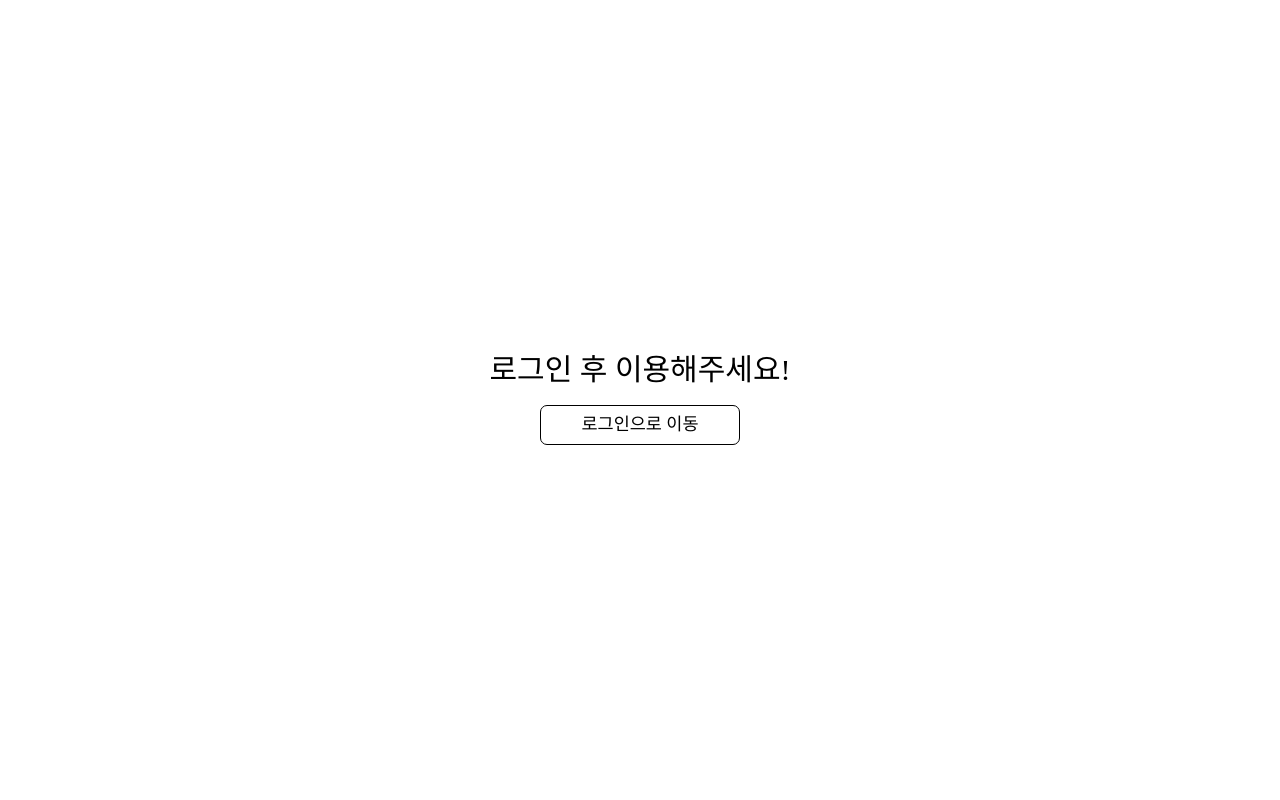
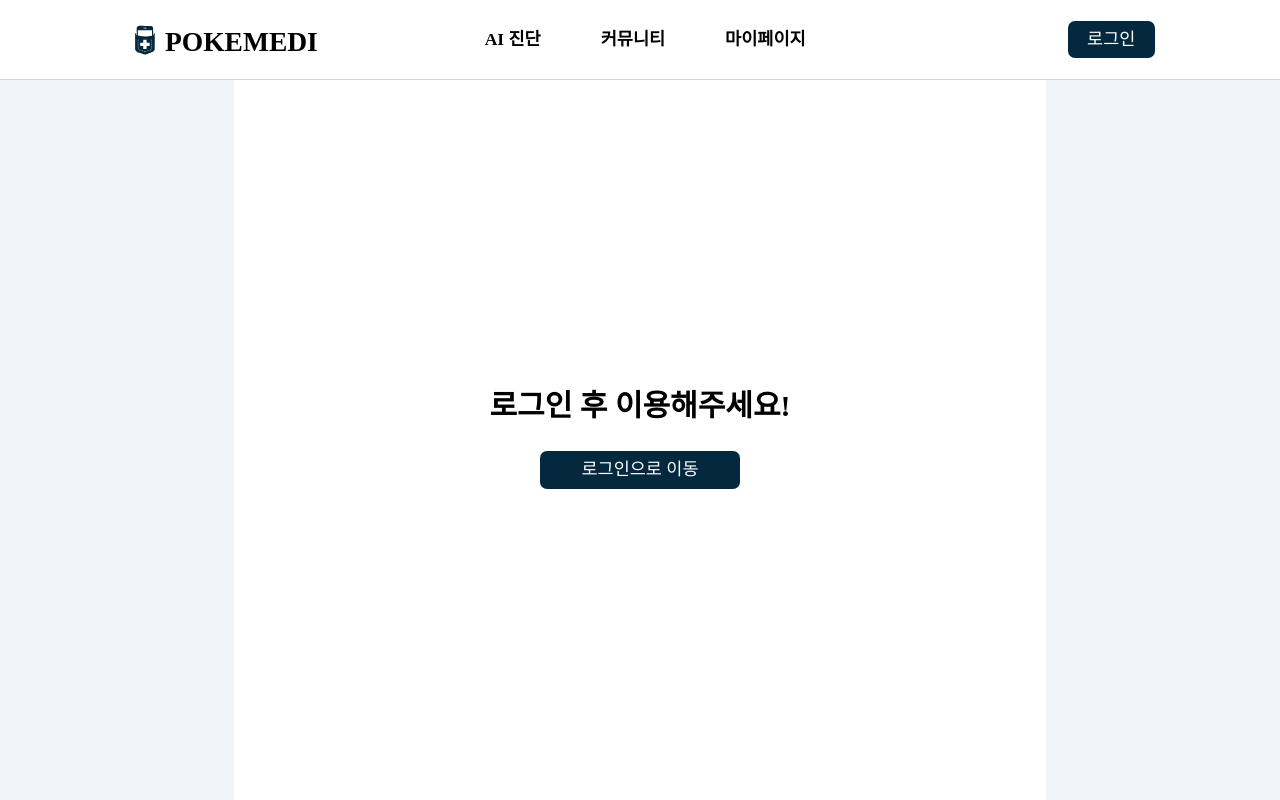
Before and after one commit to KGU-TurtleDoctor/POKEMEDI-Client, a React (Vite) app: page /login-warning in a window 1280 px wide. Built offline with nearby package versions, Linux system fonts and the light colour scheme; no server answers.

Commit message:
✏️️ [FIX] 로그인 유도 페이지 UI 수정 및 로그인 링크 연결

```diff
--- a/src/pages/LoginWarning.jsx
+++ b/src/pages/LoginWarning.jsx
@@ -1,17 +1,28 @@
 import React from 'react';
 import { useNavigate } from 'react-router-dom';
+import Header from '../components/Common/Header';
 import styled from 'styled-components';
 
 function LoginWarning() {
   const navigate = useNavigate();
 
   const handleClickLoginMoveLogin = () => {
-    navigate('/login');
+    window.location.href = `${
+      import.meta.env.VITE_APP_BASE_URL
+    }/oauth2/authorization/kakao`;
   };
+
   return (
     <LoginWarningWrapper>
-      <LoginPlease>로그인 후 이용해주세요!</LoginPlease>
-      <MoveLogin onClick={handleClickLoginMoveLogin}>로그인으로 이동</MoveLogin>
+      <Header />
+      <LoginWarningBodyWrapper>
+        <LoginWarningBoxWrapper>
+          <LoginPlease>로그인 후 이용해주세요!</LoginPlease>
+          <MoveLogin onClick={handleClickLoginMoveLogin}>
+            로그인으로 이동
+          </MoveLogin>
+        </LoginWarningBoxWrapper>
+      </LoginWarningBodyWrapper>
     </LoginWarningWrapper>
   );
 }
@@ -19,16 +30,38 @@ function LoginWarning() {
 export default LoginWarning;
 
 const LoginWarningWrapper = styled.div`
+  position: relative;
   width: 100%;
-  height: 100vh;
+`;
 
-  font-size: 3rem;
+const LoginWarningBodyWrapper = styled.div`
+  width: 100%;
+  min-height: calc(100vh - 8rem);
+  padding: 0 calc((100% - 81.2rem) / 2);
+  margin-top: 8rem;
+
+  background-color: #f1f5f9;
+
+  display: flex;
+  justify-content: center;
+`;
+
+const LoginWarningBoxWrapper = styled.div`
+  width: 81.2rem;
+  min-height: calc(100vh - 8rem);
+  padding: 10rem;
+
+  background-color: white;
+  font-size: 2rem;
 
   display: flex;
   flex-direction: column;
+  align-items: center;
   justify-content: center;
-  align-items: center;
+
+  gap: 1rem;
 `;
+
 const LoginPlease = styled.div`
   width: 100%;
 
@@ -36,20 +69,20 @@ const LoginPlease = styled.div`
   justify-content: center;
 
   margin-bottom: 2rem;
+
+  font-size: 3rem;
+  font-weight: 600;
 `;
 
 const MoveLogin = styled.button`
   width: 20rem;
+  height: 3.75rem;
 
-  display: flex;
-  justify-content: center;
-  align-items: center;
-
-  border: 1px solid black;
   border-radius: 0.7rem;
-
-  padding: 1rem;
 
   font-size: 1.75rem;
   font-weight: 500;
+
+  background-color: #04293f;
+  color: white;
 `;
```
